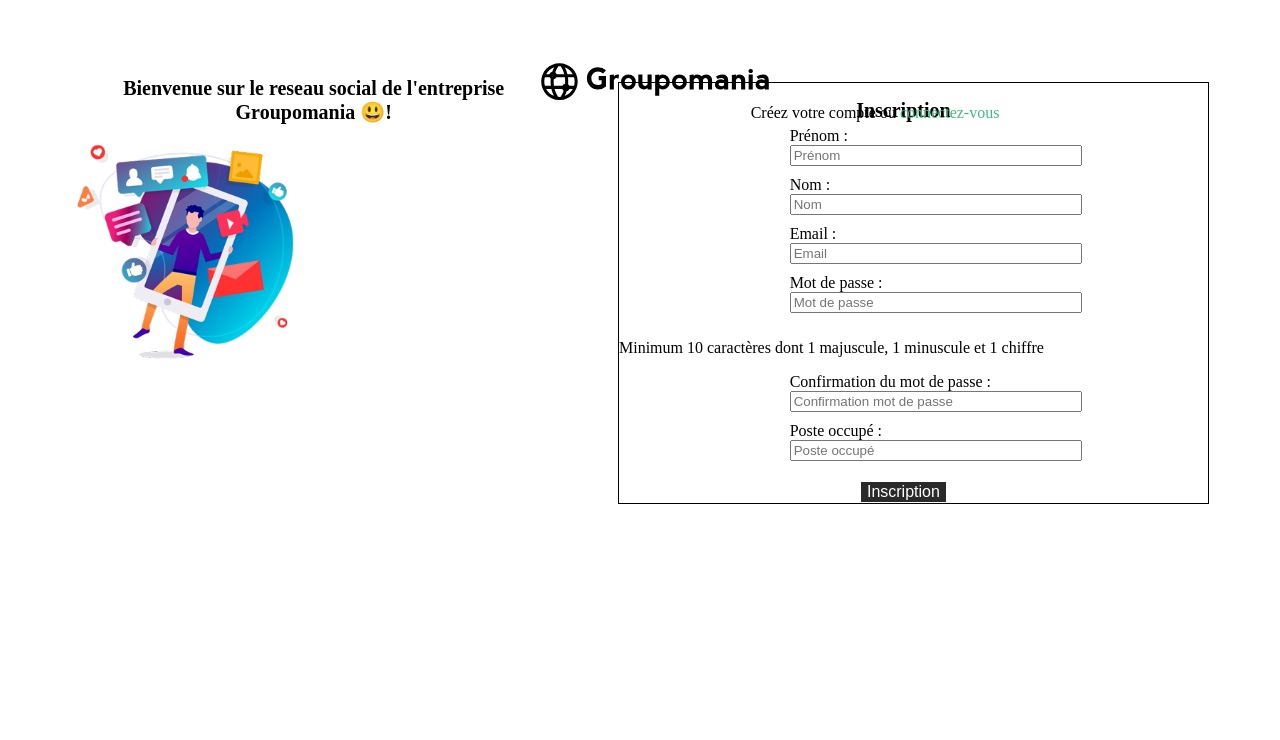
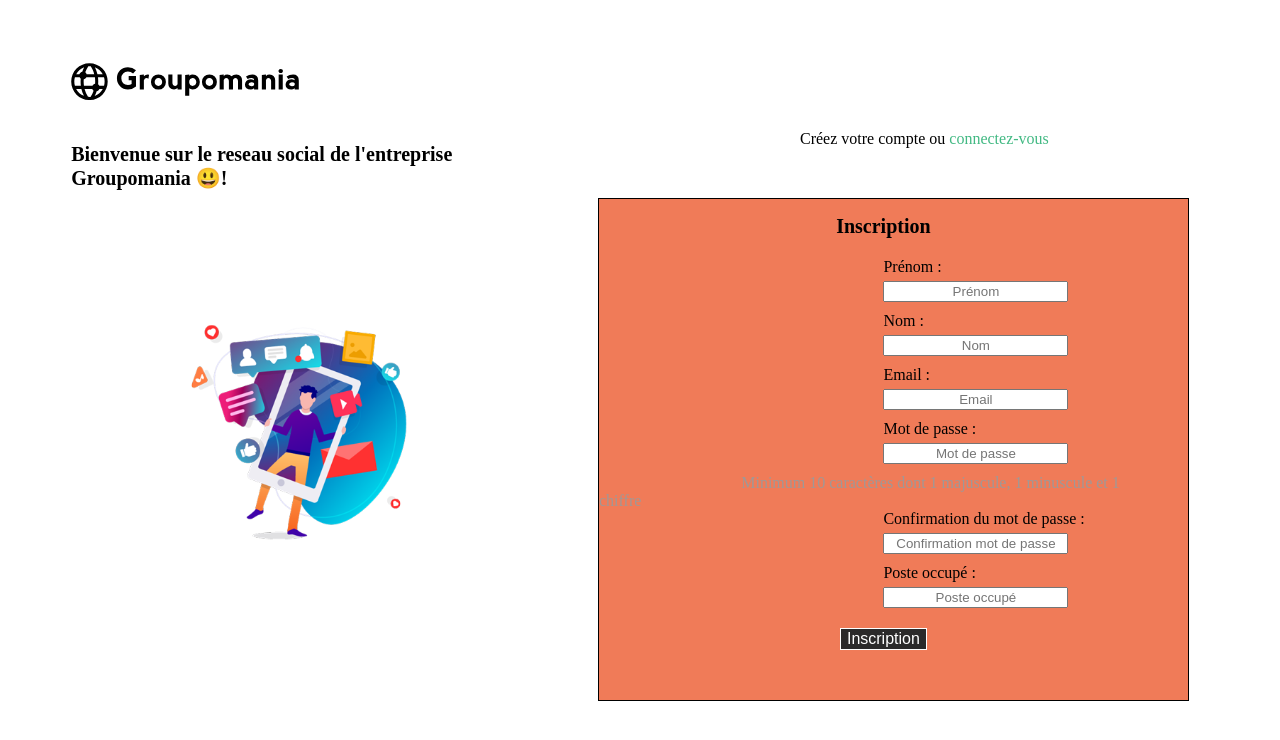
Before and after one commit to Marinebedouret/Groupomania_7_29062021, a Vue app in the folder frontend/groupomania-front-end/: page /accueil in a window 1280 px wide. Shown: the top 740 px of the page. Built offline with nearby package versions, Linux system fonts and the light colour scheme.

Commit message:
Add files via upload

```diff
--- a/frontend/groupomania-front-end/src/views/Apropos.vue
+++ b/frontend/groupomania-front-end/src/views/Apropos.vue
@@ -2,7 +2,7 @@
     <section>
         <headers></headers>
         <div class="title">
-        <h1><img src="../assets/icon-above-font.png"></h1>
+        <img src="../assets/icon-above-font.png">
         </div>
         <div class="story">
         <h1> Groupomania est une entreprise spécialisée dans la grande distribution</h1>
--- a/frontend/groupomania-front-end/src/views/Post.vue
+++ b/frontend/groupomania-front-end/src/views/Post.vue
@@ -2,6 +2,7 @@
     <section>
         <headers></headers>
         <div>
+
             <h2>Création d'un post</h2>
             <form id="new-post">
 
@@ -57,7 +58,6 @@
     },
     methods: {
 
-        },
         send(){
             const title = this.input.title;
             const text = this.input.text;
@@ -82,8 +82,8 @@
             .then((response) => {
                 console.log(response)
                 if(response.ok) {
-                    window.location.reload();
                     this.input = {}
+                    location.reload(posts);
                 } else {
                     alert("Félicitation pour votre nouveau post sur le reseau social Groupomania ! Nous avons hâte de le lire !");
                 }
@@ -93,5 +93,6 @@
         }
 
     }
+}
 
 </script>
--- a/frontend/groupomania-front-end/src/views/Profil.vue
+++ b/frontend/groupomania-front-end/src/views/Profil.vue
@@ -1,15 +1,16 @@
 <template>
     <div class="Profil">
         <headers/>
+        <div class="userProfil">
         <div class="infosUser">
-             <h2> Bienvenue <span>{{user.first_name}}</span> <span>{{user.name}}</span>, </h2>
-                <p> Vous êtes inscrit sur le reseau social Groupomania depuis le <span>{{ dateFormat (user.created_at)}}</span> en tant que : {{user.job}}</p>
+             <h2> Bienvenue <span>{{user.first_name}}</span> <span>{{user.name}}</span> sur votre profil, </h2>
+                <p> Nous vous comptons parmi nous depuis le <span>{{ dateFormat (user.created_at)}}</span> pour un job <span> {{user.job}} </span></p>
         </div>
 
         <div class="deleteprofil">
 
-        <div @click="deleteUser()">
-            <i class="fas fa-trash-alt"> Supprimer le compte</i>
+        <div class="delete_item">
+            <i v-on:click="deleteUser" class="fas fa-trash-alt"> Supprimer le compte</i>
         </div>
 
         </div>
@@ -18,25 +19,25 @@
             <p class="textinfos">Informations générales du compte utilisateur </p>
             <form id="newProfil">
                 <div class="form-group">
-                    <label for="firstName">Prénom * </label>
-                    <input type="text" id="userFirstName" name="userFirstName" class="form-control"
+                    <label for="firstName">Prénom * : </label>
+                    <input type="text" id="userFirstName" name="userFirstName"
                 pattern="^[^&amp;<>@&quot;()'!_$*€£`+=\/;?#]+$" v-model="input.first_name"/>
                 </div>
 
                 <div class="form-group">
-                    <label for="Nom">Nom * </label>
-                    <input type="text" id="userName" name="userName" class="form-control"
+                    <label for="Nom">Nom * : </label>
+                    <input type="text" id="userName" name="userName"
                     pattern="^[^&amp;<>@&quot;()'!_$*€£`+=\/;?#]+$" v-model="input.name"/>
                 </div>
 
                 <div class="form-group">
-                    <label for="email">Email *</label>
-                    <input type="text" id="userEmail" name="userEmail" class="form-control"
-                    pattern="[a-zA-Z0-9._-]+@[a-zA-Z0-9._-]+.[a-zA-Z.]{2,15}" v-model="input.email">
+                    <label for="email">Email * : </label>
+                    <input type="text" id="userEmail" name="userEmail"
+                    pattern="[a-zA-Z0-9._-]+@[a-zA-Z0-9._-]+.[a-zA-Z.]{2,15}" placeholder="email@groupomania.com" v-model="input.email">
                 </div>
                 <div class="form-group">
-                    <label for="job">Job *</label>
-                    <input type="text" id="userJob" name="userJob" class="form-control"
+                    <label for="job">Job * : </label>
+                    <input type="text" id="userJob" name="userJob"
                     pattern="^[^&amp;<>@&quot;()'!_$*€£`+=\/;?#]+$" v-model="input.job"/>
                 </div>
                 <button v-on:click="modifyOneUser">Modifier</button>
@@ -44,20 +45,21 @@
 
         </div>
         <div class="infopassword">
-            <p lass="textinfos"> Changement de mot de passe</p>
+            <p class="textinfos"> Changement de mot de passe</p>
             <form id="newPassword">
                 <div class="form-group">
                     <label for="password"> Mot de passe : </label>
-                    <input type="password" id="userPassword" name="userPassword" class="form-control"
+                    <input type="password" id="userPassword" name="userPassword"
                     pattern="(?=^.{8,}$)((?=.*\d)|(?=.*\W+))(?![.\n])(?=.*[A-Z])(?=.*[a-z]).*$" v-model="input.password"/>
                 </div>
                 <div class="form-group">
                     <label for="validatorPassword"> Confirmation du mot de passe :</label>
-                    <input type="password" id="userValidatorPassword" name="userValidatorPassword" class="form-control"
+                    <input type="password" id="userValidatorPassword" name="userValidatorPassword"
                     pattern="(?=^.{8,}$)((?=.*\d)|(?=.*\W+))(?![.\n])(?=.*[A-Z])(?=.*[a-z]).*$" v-model="input.validatorPassword"/>
                 </div>
-                <!--<button v-on:click="modifyPassword">Modifier</button>-->
+                <button >Modifier</button>
             </form>
+        </div>
         </div>
     </div>
 
@@ -83,10 +85,10 @@
 
             },
             input: {
-                first_name:"",
-                name:"",
-                email:"",
-                job:"",
+                userfirst_name:"",
+                username:"",
+                useremail:"",
+                userjob:"",
             },
         }
     },
@@ -109,6 +111,24 @@
         .catch(error => console.log(error));
     },
     methods:{
+        //supprimer un utilisateur
+        deleteUser() {
+
+            axios.delete(`http://localhost:3000/api/user/delete/${ this.user.id_users }`,
+
+            {
+                headers:{'Authorization': "Bearer "+ localStorage.getItem("token"),
+                'Content-Type': 'application/json'}
+
+            })
+            .then(response => {
+                console.log(response)
+                localStorage.clear()
+                this.$router.push("/")
+            })
+            .catch(error => console.log(error));
+
+        },
         //Affiche la date de publication au bon format
         dateFormat(date){
             if(date) {
@@ -117,18 +137,18 @@
         },
         //Modification pour les informations générales du compte utilisateur
         modifyOneUser(){
-            const userfirst_name = this.input.userfirst_name;
-            const username = this.input.username;
-            const useremail = this.input.useremail;
-            const userjob = this.input.userjob;
+            const first_name = this.input.first_name;
+            const name = this.input.name;
+            const email = this.input.email;
+            const job = this.input.job;
 
-            axios.put("http://localhost:3000/api/user" + "/" + this.id_users,
+            axios.put("http://localhost:3000/api/user" + "/" + this.user.id_users,
             {
-                id_users: this.id_users,
-                userfirst_name,
-                username,
-                useremail,
-                userjob
+                id_users: this.user.id_users,
+                first_name,
+                name,
+                email,
+                job
 
             },
             {
@@ -139,39 +159,96 @@
             .then((response) => {
                 console.log(response)
                 if(response.ok) {
-                    window.location.reload();
                     this.input = {}
+                    location.reload();
                 } else {
-                    alert(" Attention : Vous avez modifié vos informations ! ")
+                    alert(" Attention : Vous allez modifié vos informations ! ")
                 }
             })
             .catch(error => console.log(error));
-        }
+        },
+
 
     },
-    //supprimer un utilisateur
-        deleteUser() {
-            axios.delete("http://localhost:3000/api/user/delete" + "/" + this.id_users,
-            {
-                id_users: this.id_users
-            },
-            {
-                 headers: {
-                    'Authorization': 'Bearer ' + localStorage.getItem("token"),
-                    'Accept': 'application/json',
-                    'Content-Type': 'application/json'
-                }
-
-            })
-            .then((response) => {
-                console.log(response)
-                localStorage.clear()
-            })
-            .then(this.$router.push("/"))
-            .catch(error => console.log(error));
-
-        }
 
 };
 
 </script>
+
+<style scoped lang="scss">
+.userProfil{
+    display: flex;
+    flex-direction: column;
+    min-width: 30%;
+    max-width: 50%;
+    margin: 3rem auto;
+    font-family:Arial, Helvetica, sans-serif
+
+}
+
+span{
+    color: #f3976c ;
+}
+.infosUser{
+    float: left;
+
+}
+
+.delete_item{
+    display: flex;
+    float: right;
+    cursor: pointer;
+    padding: 15px;
+
+}
+.infoducompte, .infopassword {
+    text-align:  center;
+    border: 2px solid black;
+    padding-bottom: 10px;
+
+
+}
+.infoducompte{
+    margin-bottom: 30px;
+}
+.textinfos{
+    padding-top: 5px;
+    padding-bottom: 5px ;
+    border: none;
+    border-bottom: 2px solid #f3976c;
+    border-top: 2px solid #f3976c;
+    font-size: 18px;
+    background-color: #f3976c;
+    color: #fff!important;
+
+
+}
+
+label{
+    display: inline-block;
+    width: 130px;
+}
+input{
+    font-family: inherit;
+    font-size: inherit;
+    line-height: inherit;
+    margin-bottom: 5px;
+}
+button{
+    color: #fff!important;
+    border: none;
+    border-radius: 5px;
+    background: #f3976c;
+    margin-left: 70%;
+    font-weight: 700;
+    padding: 12px 18px 12px 18px;
+    font-size: 13px;
+
+    &:hover, &:focus {
+			border: 1px solid #7e1b04;
+            cursor: pointer;
+    }
+}
+
+
+</style>
--- a/frontend/groupomania-front-end/src/views/Signup.vue
+++ b/frontend/groupomania-front-end/src/views/Signup.vue
@@ -1,54 +1,59 @@
 <template>
 
   <div class="home">
-    <img alt="Logo Groupomania" src="../assets/icon-left-font-monochrome-black.svg">
+    <img alt="Logo Groupomania" src="../assets/icon-left-font-monochrome-black.svg" class="logo">
+
     <h1>Bienvenue sur le reseau social de l'entreprise Groupomania 😃!</h1>
+
     <nav>Créez votre compte <router-link to="/" class="active"></router-link> ou <router-link to="/login">connectez-vous</router-link></nav>
 
-    <form v-on:submit.prevent="signup" class="formulaire">
+
+    <form v-on:submit.prevent="signup" class="formulaire" >
       <h2>Inscription</h2>
 
-      <div class="form-group">
+      <div class="form-group col-md-6">
       <label for="firstName"> Prénom : </label>
-      <input type="text" id="firstName"  name="firstName" class="from-control" placeholder="Prénom" required
+      <input type="text" id="firstName"  name="firstName" class="form-control" placeholder="Prénom" required
       pattern="^[^&amp;<>@&quot;()'!_$*€£`+=\/;?#]+$" v-model="input.first_name"/>
       </div>
 
-      <div class="form-group">
+      <div class="form-group col-md-6">
       <label for="name"> Nom : </label>
-      <input id="name" type="text" name="name" placeholder="Nom" required
+      <input id="name" type="text" name="name" class="form-control" placeholder="Nom" required
       pattern="^[^&amp;<>@&quot;()'!_$*€£`+=\/;?#]+$" v-model="input.name"/>
       </div>
 
-      <div class="form-group">
+      <div class="form-group col-md-6">
       <label for="email"> Email : </label>
-      <input id="email" type="text" name="email" placeholder="Email" required
+      <input id="email" type="text" name="email" class="form-control" placeholder="Email" required
       pattern="[a-zA-Z0-9._-]+@[a-zA-Z0-9._-]+.[a-zA-Z.]{2,15}" v-model="input.email"/>
       </div>
 
-      <div class="form-group">
+      <div class="form-group col-md-6">
       <label for="password"> Mot de passe : </label>
-      <input id="password" type="password" name="password" placeholder="Mot de passe" required
+      <input id="password" type="password" name="password" class="form-control" placeholder="Mot de passe" required
       pattern="(?=^.{8,}$)((?=.*\d)|(?=.*\W+))(?![.\n])(?=.*[A-Z])(?=.*[a-z]).*$" v-model="input.password"/>
-      <p> Minimum 10 caractères dont 1 majuscule, 1 minuscule et 1 chiffre</p>
       </div>
+        <span> Minimum 10 caractères dont 1 majuscule, 1 minuscule et 1 chiffre</span>
 
-      <div class="form-group">
+      <div class="form-group col-md-6">
       <label for="passwordvalidator"> Confirmation du mot de passe : </label>
-      <input id="passwordvalidator" type="password" name="passwordvalidator" placeholder="Confirmation mot de passe" required
+      <input id="passwordvalidator" type="password" class="form-control" name="passwordvalidator" placeholder="Confirmation mot de passe" required
       pattern="(?=^.{8,}$)((?=.*\d)|(?=.*\W+))(?![.\n])(?=.*[A-Z])(?=.*[a-z]).*$" v-model="input.passwordvalidator"/>
       </div>
 
-      <div class="form-group">
+      <div class="form-group col-md-6">
       <label for="job"> Poste occupé : </label>
-      <input id="job" type="text" name="job" placeholder="Poste occupé" required
+      <input id="job" type="text" class="form-control" name="job" placeholder="Poste occupé" required
       pattern="^[^&amp;<>@&quot;()'!_$*€£`+=\/;?#]+$" v-model="input.job"/>
       </div>
 
-      <button id="signupBtn" type="submit">Inscription</button>
+      <button id="signupBtn" type="submit" class="btn btn-primary">Inscription</button>
 
     </form>
-    <img alt="Photo reseau social" src="../assets/groupomania-reseau.png">
+
+
+    <img alt="Photo reseau social" src="../assets/groupomania-reseau.png" class="image-reseau">
 
   </div>
 </template>
@@ -121,60 +126,91 @@
 
 <style scoped lang="scss">
 
-
-
 .formulaire{
+  float: right;
   width: 50%;
-  float: right;
+  border: 1px solid;
   padding: 0px 20px 20px 0px;
-  margin: -50px auto 30px auto;
-  border-left:  1px solid;
-  height: 400px;
-  border: 1px solid;
+  margin: auto 20px 5px 20px;
+  height: 40%;
+  background: #f07b58;
 }
 
-h1 {
+h1{
   font-size: 20px;
-  margin-left: 15px;
   width: 40%;
-  text-align: center;
   float: left;
 }
 
+
+
 h2{
   font-size: 20px;
-  margin-bottom: 5px;
+  margin-bottom: 20px;
 }
 
 a {
   color: #42b983;
 }
-
 input {
   margin-bottom: 10px;
-  width: 50%;
+  margin-top: 5px;
 }
 
 nav{
-  margin-bottom: 10px;
+  margin-bottom: 50px;
+  width: 50%;
+  float: right;
+
+}
+label{
+  margin-top: 5px;
 }
 
 
 label, input {
-  margin-left: 30%;
+  margin-left: 50%;
+  text-align: center;
   }
 
 h2, nav {
   text-align: center;
   }
+
 #signupBtn{
 border: 1px solid;
 background-color: rgb(43, 42, 42);
 color: white;
-cursor: pointer;
 margin: 10px auto 30px auto;
 font-size: 1rem;
 display: flex;
+cursor: pointer;
 
 }
+span{
+  color: #a09896!important;
+  padding-left: 25%;
+  padding-right: 10%;
+
+}
+
+.logo{
+  width: 20%;
+  display: flex;
+  margin-bottom: 30px;
+
+}
+.image-reseau{
+  margin-top: 10%;
+  margin-left: 10%;
+
+
+
+}
+
+
+
+
+
+
 </style>
```
